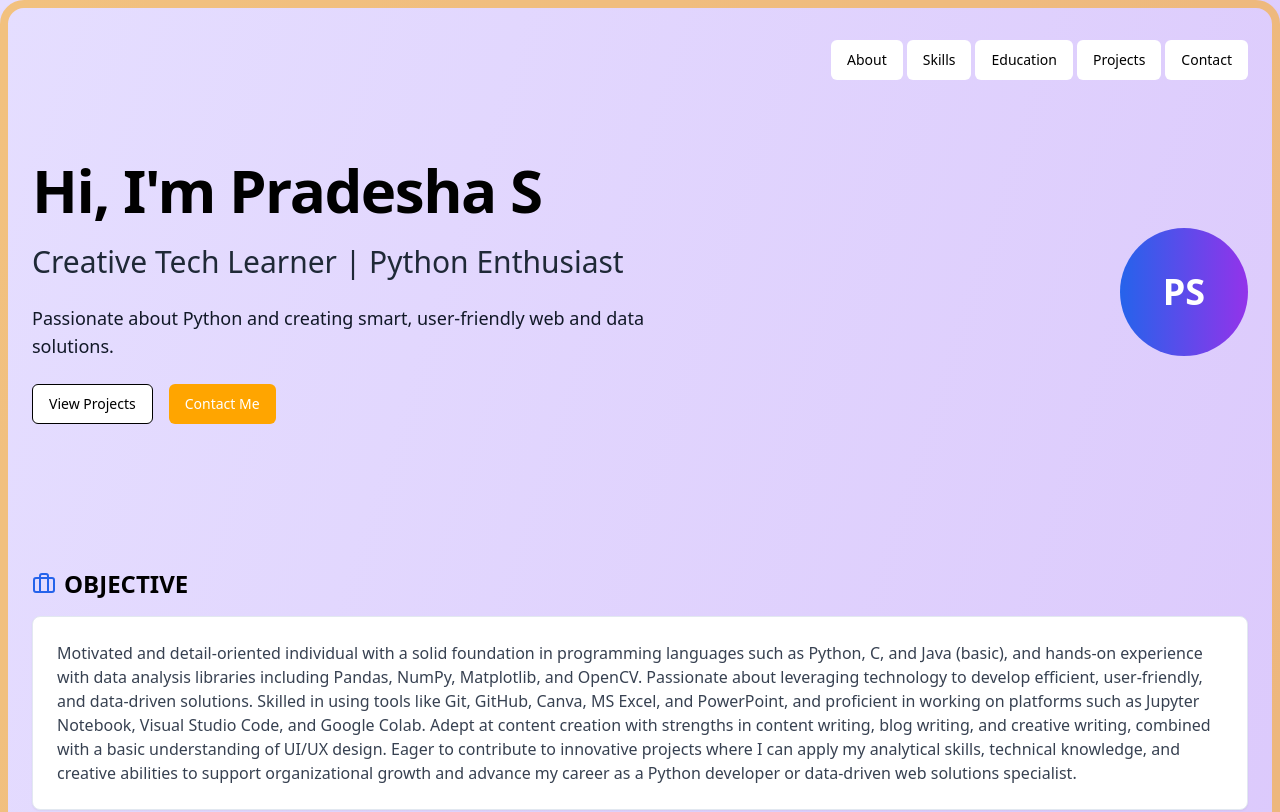
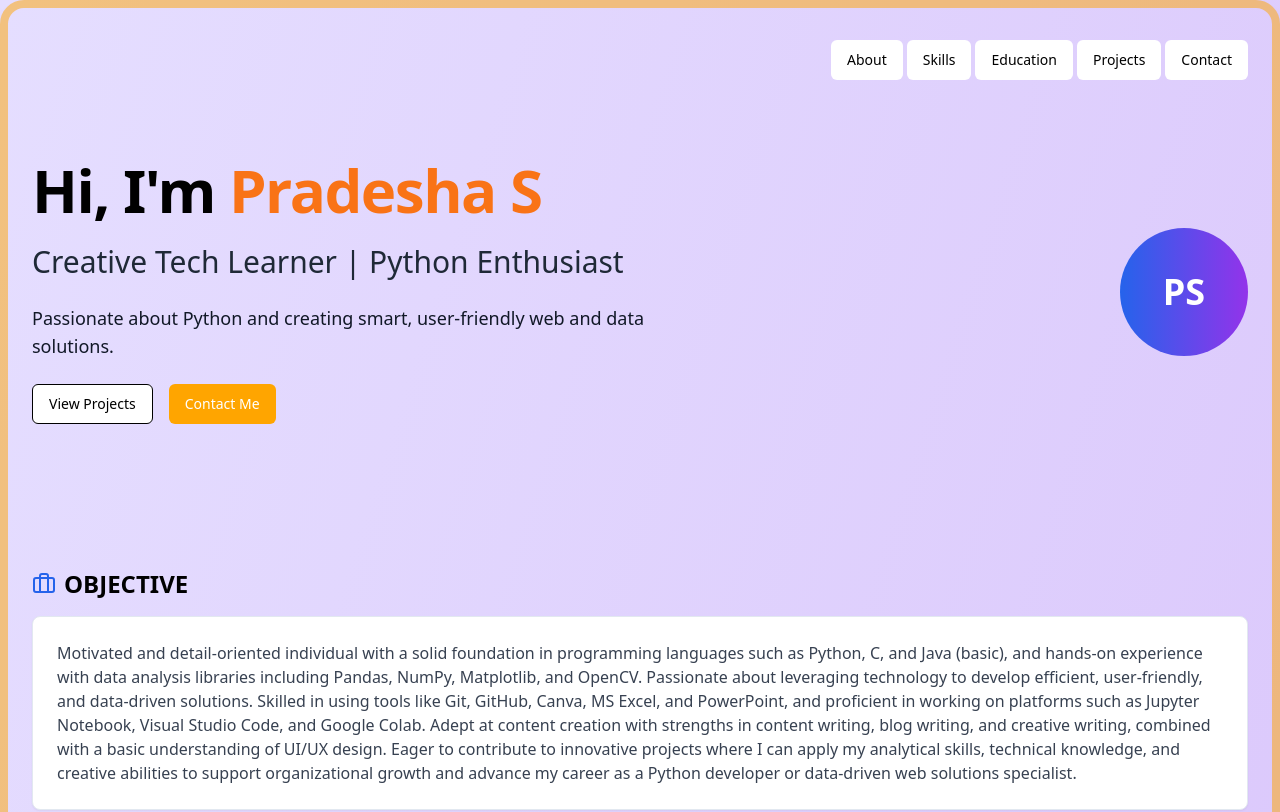
Before and after one commit to Pradesha3112/Portfolio-, a React (Vite) app: page / in a window 1280 px wide. Shown: the top 812 px of the page. Built offline with nearby package versions, Linux system fonts and the light colour scheme.

Commit message:
Fix: Set name color to orange
Set the name color to orange in the application.

```diff
--- a/src/pages/Index.tsx
+++ b/src/pages/Index.tsx
@@ -1,3 +1,4 @@
+
 import React from 'react';
 import { Mail, Linkedin, Github, Code, BookOpen, Award, School, Calendar, Briefcase, QrCode, Terminal, Languages } from "lucide-react";
 import { Card } from "@/components/ui/card";
@@ -17,7 +18,7 @@ const Index = () => {
           <div className="flex flex-col md:flex-row items-center justify-between py-20 gap-8">
             <div className="text-custom-text space-y-6 max-w-2xl">
               <h1 className="text-5xl md:text-6xl font-bold tracking-tight">
-                Hi, I'm <span className="text-black">Pradesha S</span>
+                Hi, I'm <span className="text-[#F97316]">Pradesha S</span>
               </h1>
               <h2 className="text-2xl md:text-3xl text-gray-800">
                 Creative Tech Learner | Python Enthusiast
```
